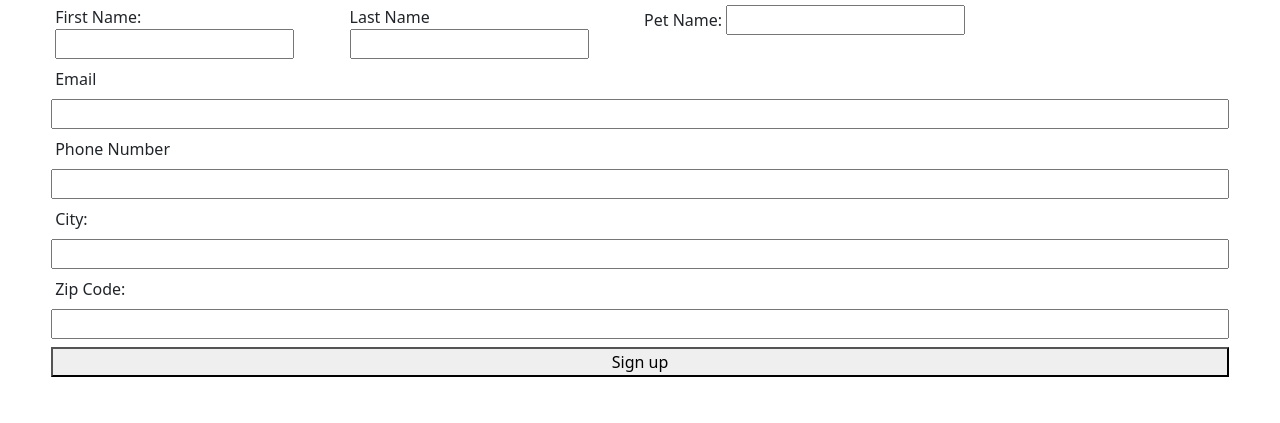
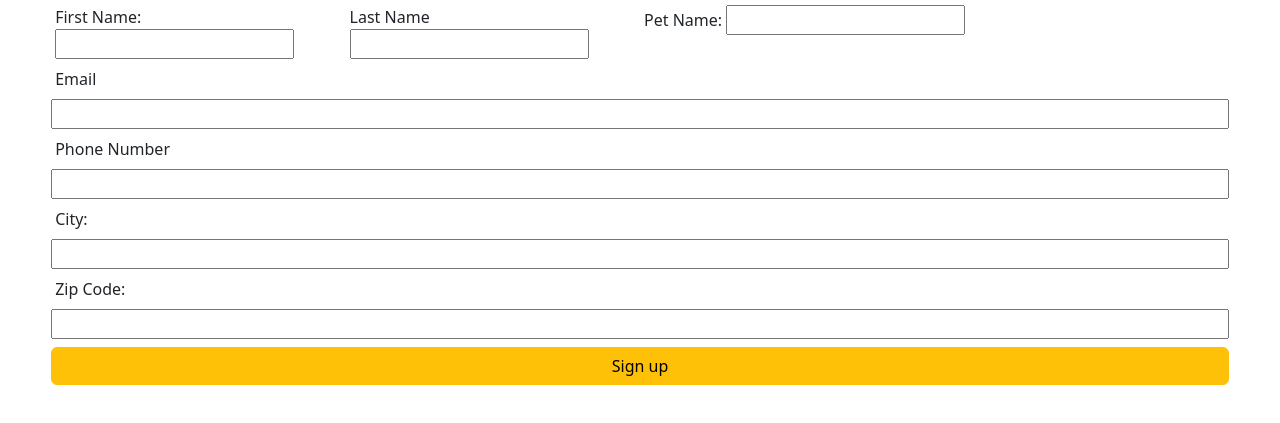
Before and after one commit to Flatee90/Pet-Kennel, a plain HTML site: page index.html in a window 1280 px wide. Shown: the part 93-516 px from the top of the page. Drawn offline with nearby package versions, Linux system fonts and the light colour scheme.

Commit message:
added bootstrap button to index.html

```diff
--- a/index.html
+++ b/index.html
@@ -46,7 +46,7 @@
         <input type="text" id="zipcode"><br>
 
 
-        <button type="button" id="saveButton">Sign up</button>
+        <button type="button" class="btn btn-warning" id="saveButton">Sign up</button>
     </form>
     <div>
         <p id="userFirstNameOutput"></p>
```
